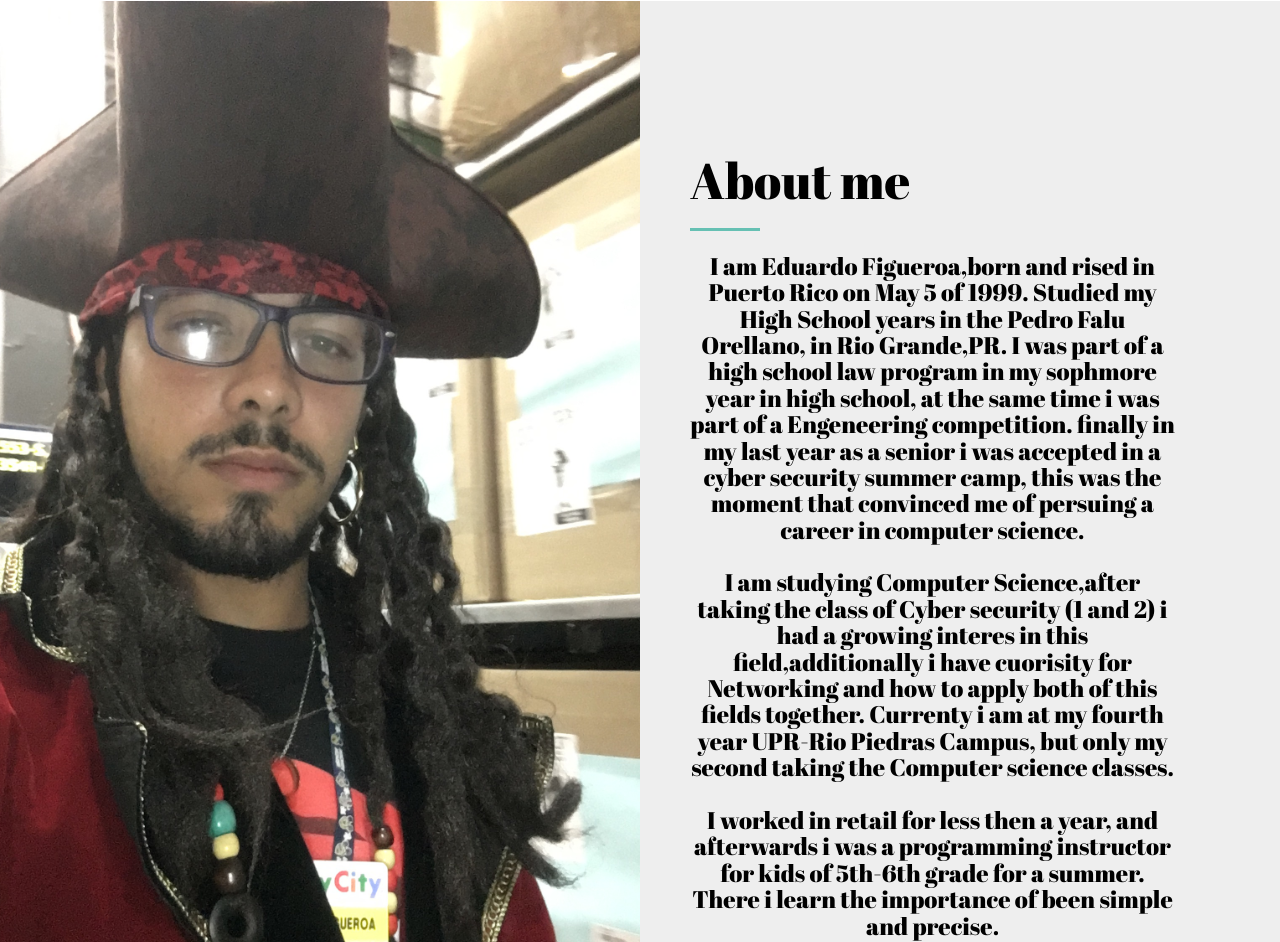
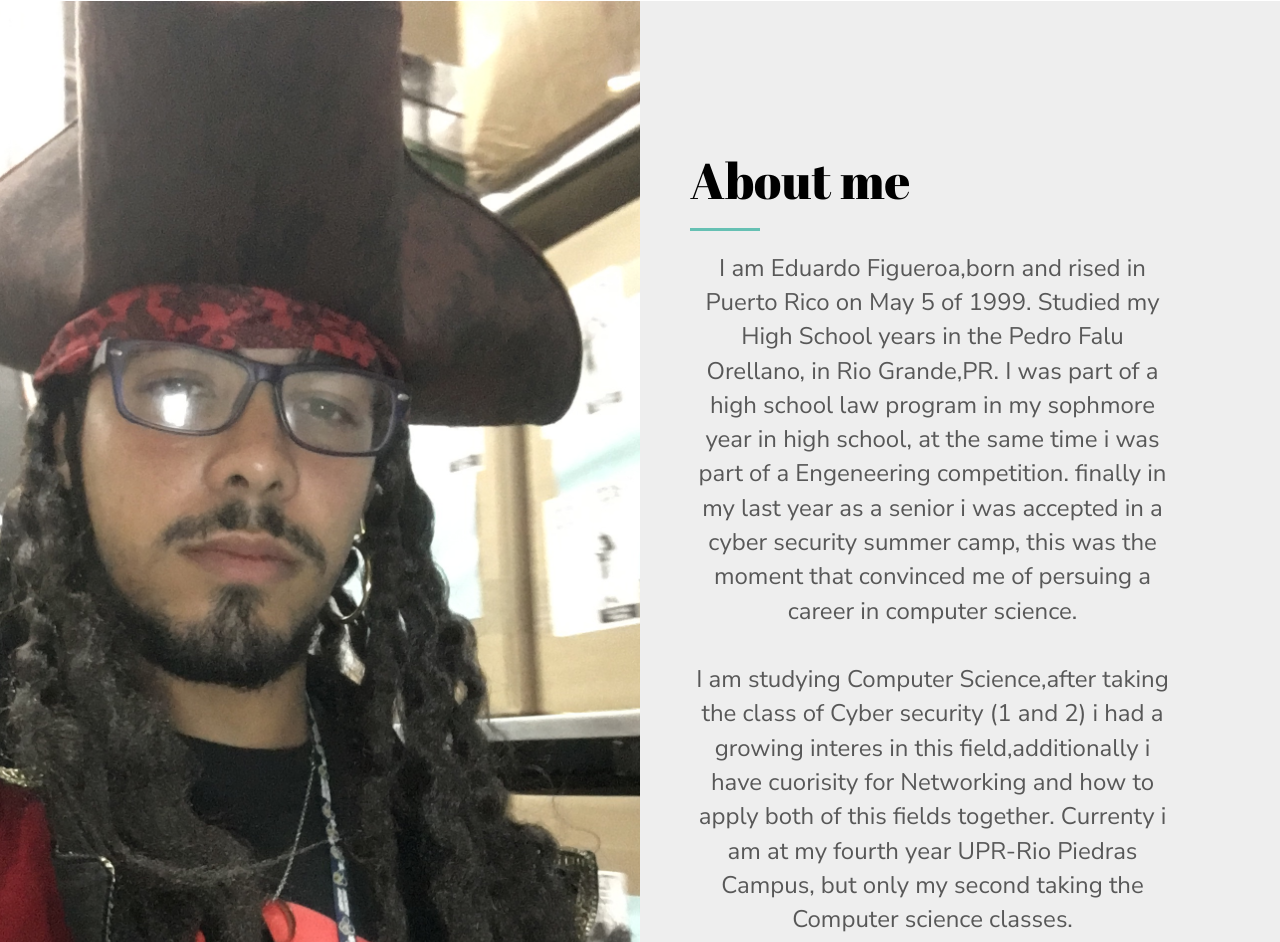
Before and after one commit to EduardoJFigueroa/EduardoJFigueroa.github.io, a plain HTML site: page index.html in a window 1280 px wide. Shown: the part 1134-2076 px from the top of the page. Drawn offline with Linux system fonts and the light colour scheme.

Commit message:
Update index.html

```diff
--- a/index.html
+++ b/index.html
@@ -103,7 +103,7 @@
             </div>
             <div class="col-md-6 col-md-offset-6 text-column">
                 <h2>About me</h2>
-                <h3 style="text-align: center;">
+                <p style="text-align: center; font-size: 24px">
 
                     I am Eduardo Figueroa,born and rised in Puerto Rico on May 5 of 1999. Studied my High School years in the Pedro Falu Orellano, in Rio Grande,PR. I was part of a high school law program in my sophmore year in high school, at the same time i was part of a Engeneering competition. finally in my last year as a senior i was accepted in a cyber security summer camp, this was the moment that convinced me of persuing a career in computer science.
 
@@ -116,7 +116,7 @@
                     I worked in retail for less then a year, and afterwards i was a programming instructor for kids of 5th-6th grade for a summer. There i learn the importance of been simple and precise.
 
 
-                </h3>
+                </p>
 
             </div>
         </div>
```
